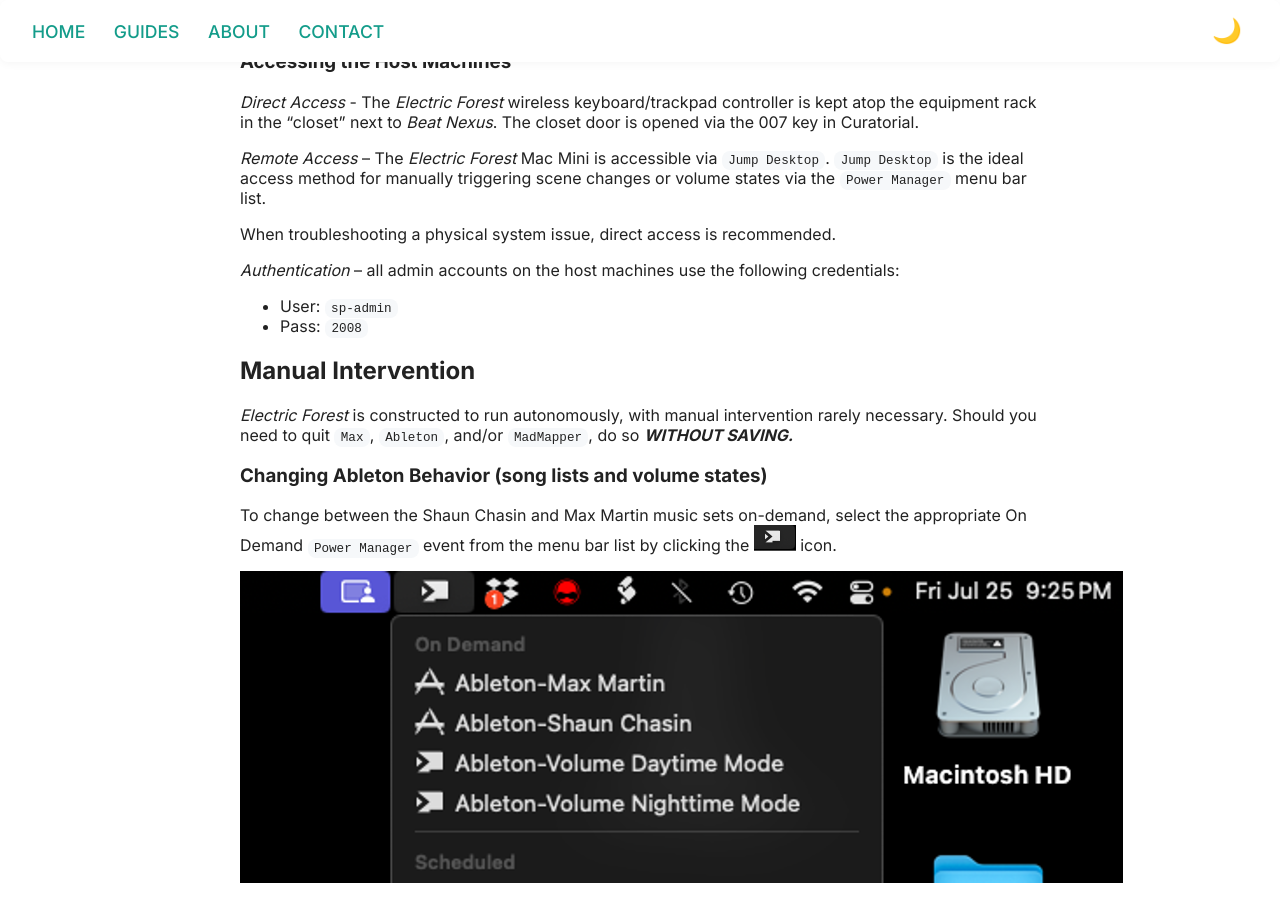
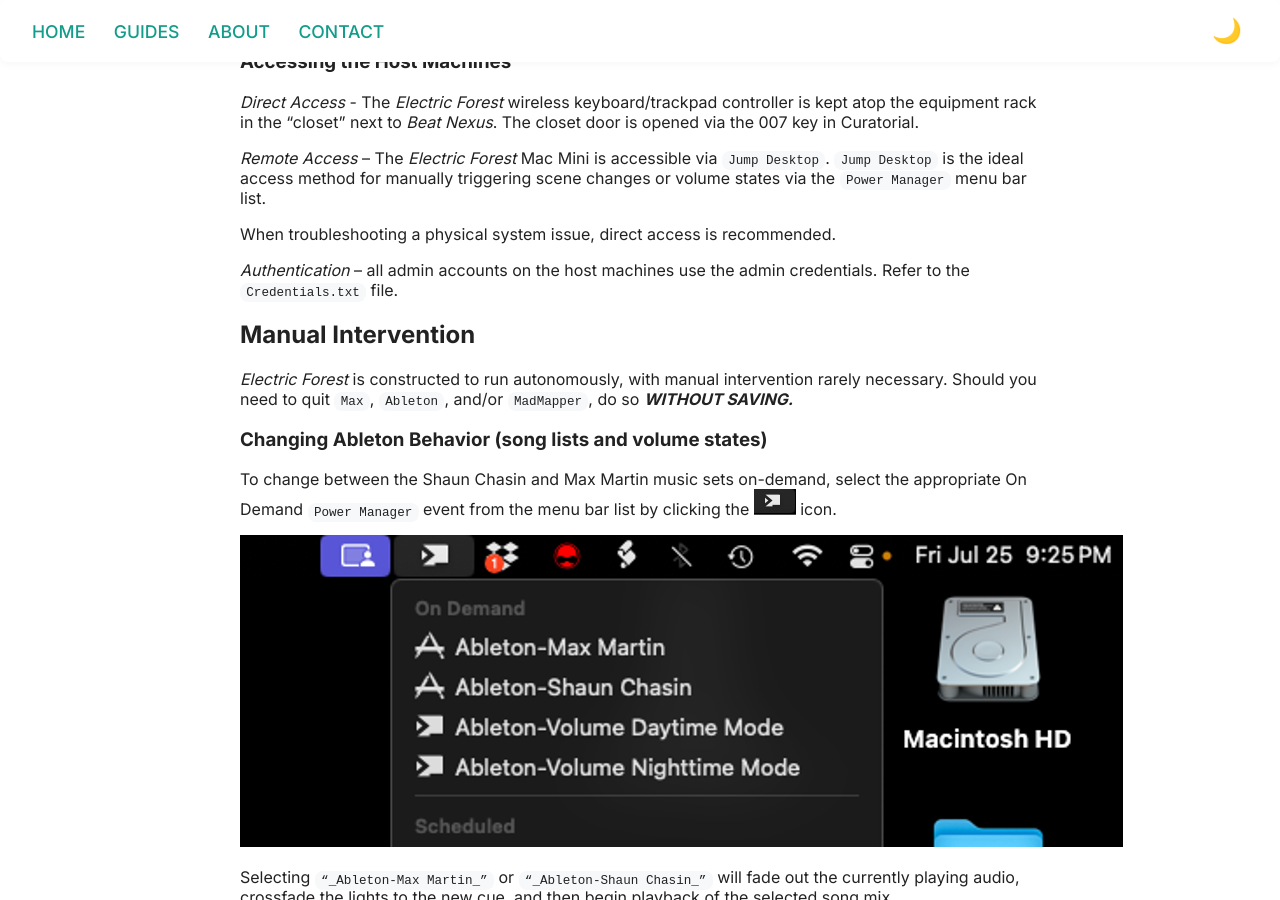
Before and after one commit to buryhoganllc/sonic-playground-guides, a Jekyll site: the page built from guides/electric-forest.md, in a window 1280 px wide and 900 px high, scrolled down 1955 px. Built offline with Jekyll 4.4.1, drawn with Linux system fonts in a browser that asks for light colours; some of the changed text lies outside the part shown.

Commit message:
docs/update credentials instructions

```diff
--- a/guides/electric-forest.md
+++ b/guides/electric-forest.md
@@ -87,10 +87,7 @@
 
 When troubleshooting a physical system issue, direct access is recommended.
 
-_Authentication_ – all admin accounts on the host machines use the following credentials:
-
-- User: `sp-admin`
-- Pass: `2008`
+_Authentication_ – all admin accounts on the host machines use the admin credentials. Refer to the `Credentials.txt` file.
 
 ## Manual Intervention
 
```
Also changed, not shown: other parts of guides/electric-forest.md (+1 -1 lines).
